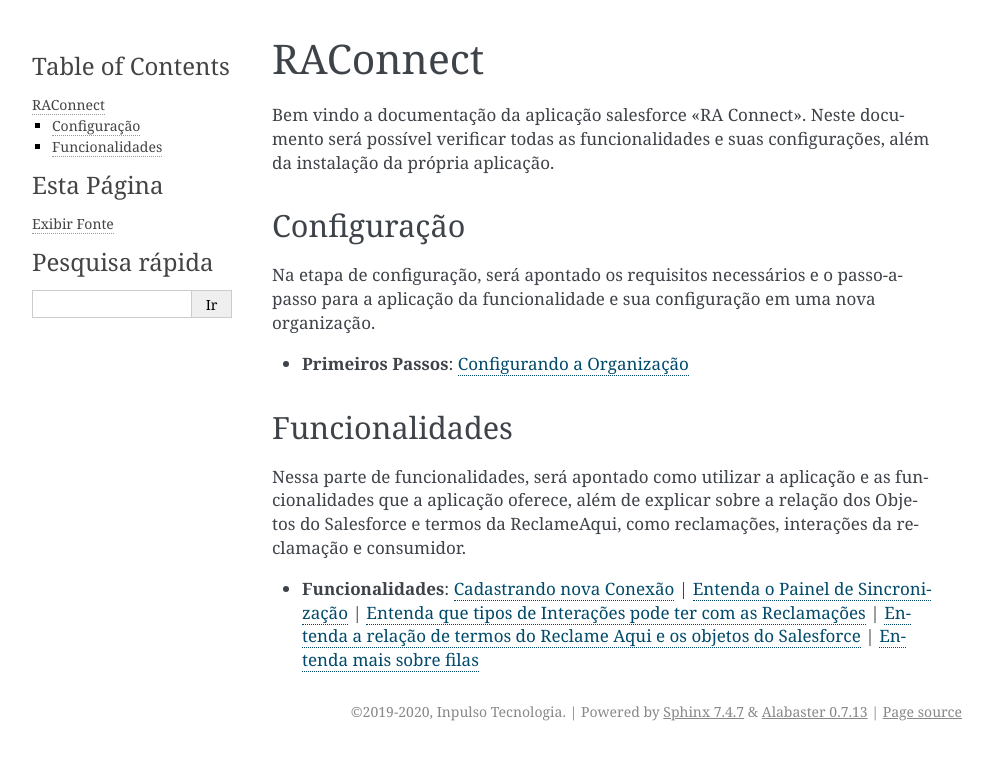
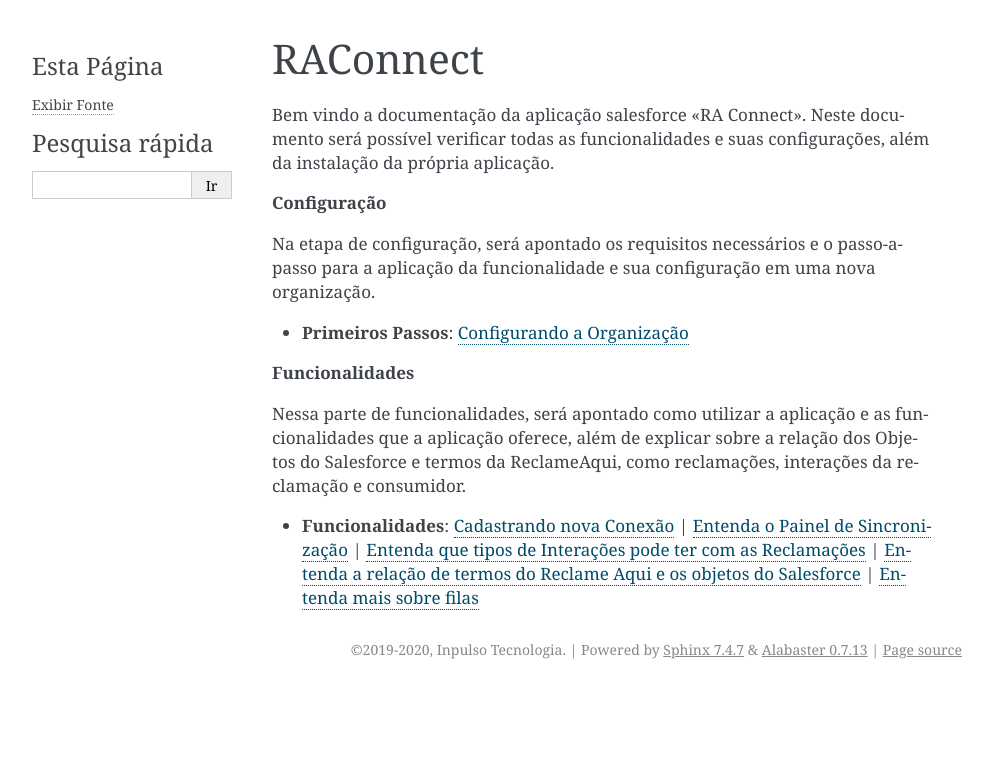
Before and after one commit to Inpulso-Tecnologia/RAConnectDOCFull, a Sphinx documentation site: the page built from docs/index.rst, in a window 1280 px wide. Shown: the top 760 px of the page, without its empty margins (148-1141 px from the left). Built offline with Sphinx 7.4.7, drawn with Linux system fonts in a browser that asks for light colours; some of the changed lines change nothing that is shown.

Commit message:
Revisão PDF

```diff
--- a/docs/conf.py
+++ b/docs/conf.py
@@ -145,25 +145,6 @@
     'figure_align': 'H'
 }
 
-# Grouping the document tree into LaTeX files. List of tuples
-# (source start file, target name, title,
-#  author, documentclass [howto, manual, or own class]).
-
-latex_preamble = r"""
-\usepackage{amsmath}
-\usepackage{amssymb}
-\usepackage{amsbsy}
-\usepackage{braket}
-\usepackage{circuitikz}
-
-\newcommand{\vc}[1]{\pmb{#1}}
-
-
-
-
-
-"""
-
 
 
 
--- a/docs/index.rst
+++ b/docs/index.rst
@@ -3,8 +3,7 @@
 
 Bem vindo a documentação da aplicação salesforce "RA Connect". Neste documento será possível verificar todas as funcionalidades e suas configurações, além da instalação da própria aplicação.
 
-Configuração
-^^^^^^^^^^^^^
+**Configuração**
 
 Na etapa de configuração, será apontado os requisitos necessários e o
 passo-a-passo para a aplicação da funcionalidade e
@@ -21,8 +20,7 @@
 
    Setup/intalacao_pacote
 
-Funcionalidades
-^^^^^^^^^^^^^
+**Funcionalidades**
 
 Nessa parte de funcionalidades, será apontado como utilizar a aplicação
 e as funcionalidades que a aplicação oferece, além de explicar sobre
```
